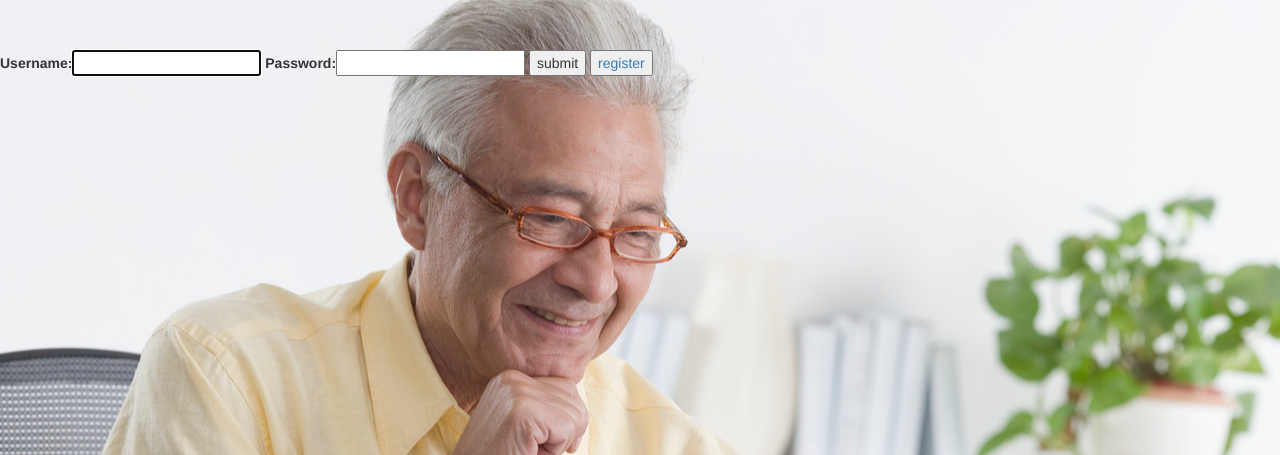
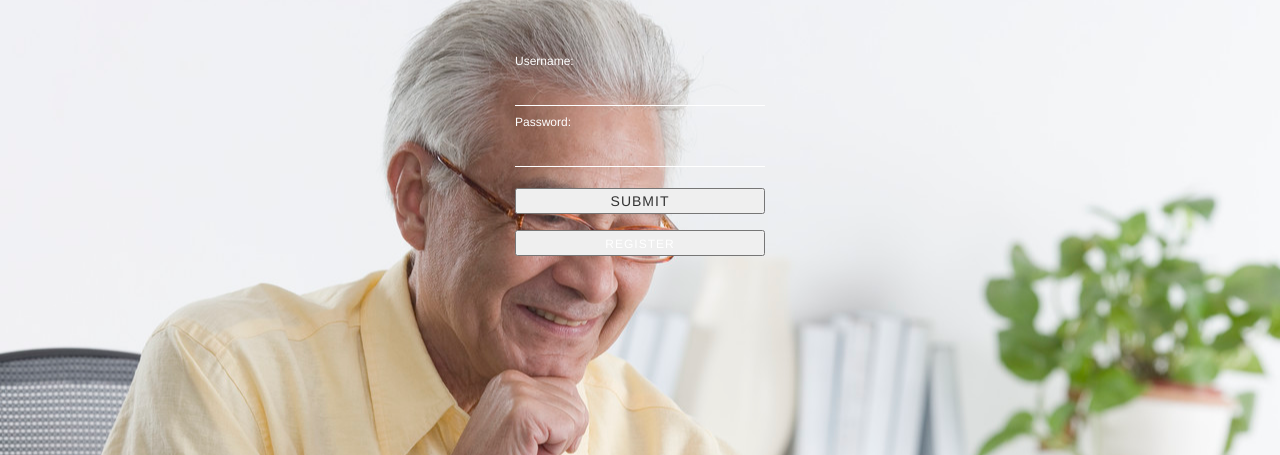
Before and after one commit to ahicks92/simplemail, a Django app: page /accounts/login/ in a window 1280 px wide. Shown: the top 455 px of the page. Run offline with Django 3.2, Linux system fonts and the light colour scheme; some libraries are stand-ins or nearby versions.

Commit message:
added style for the login form

```diff
--- a/cen4010/simplemail/static/simplemail/style.css
+++ b/cen4010/simplemail/static/simplemail/style.css
@@ -9,3 +9,56 @@ body {
     background-size: cover;
     -o-background-size: cover;
 }
+
+
+/* Form Styles */
+
+
+form{
+    width: 250px;
+    margin: 0 auto;
+}
+
+form.login input[type="text"], form.login input[type="password"]{
+    width: 100%;
+    margin: 0;
+    padding: 5px 10px;
+    background: 0;
+    border: 0;
+    border-bottom: 1px solid #FFFFFF;
+    outline: 0;
+    font-style: italic;
+    font-size: 14px;
+    font-weight: 400;
+	font-family: 'Open Sans' , sans-serif;
+    letter-spacing: 1px;
+    margin-bottom: 5px;
+    color: #FFFFFF;
+    outline: 0;
+
+}
+
+form.login input[type="submit"], .register{
+    width: 100%;
+    font-size: 14px;
+    text-transform: uppercase;
+    font-weight: 500;
+    margin-top: 16px;
+    outline: 0;
+    cursor: pointer;
+    letter-spacing: 1px;
+}
+
+form.login input[type="submit"]:hover{
+    transition: background-color 0.5s ease;
+}
+form.login label, form.login a{
+    font-size: 12px;
+    font-weight: 400;
+    color: #FFFFFF;
+}
+
+
+a:hover{
+    text-decoration: none;
+}
```
